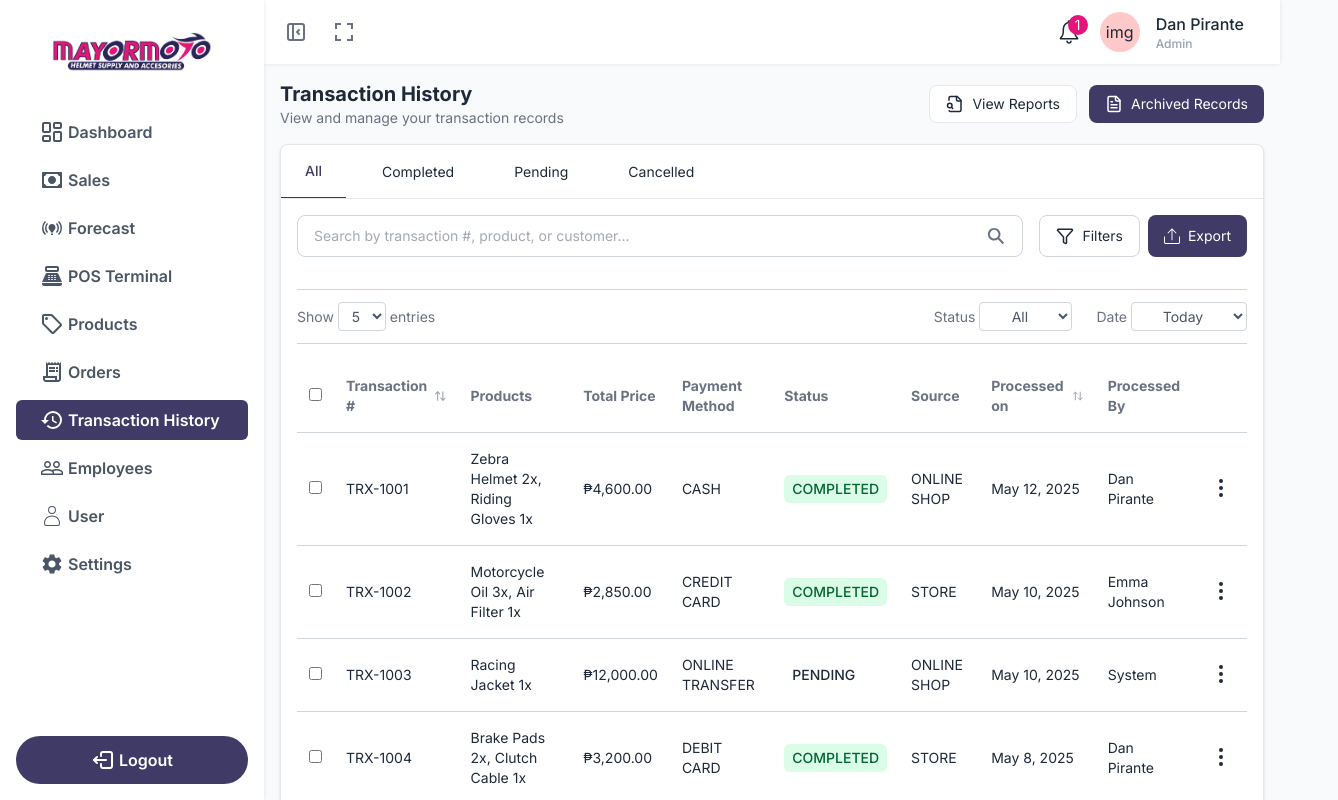
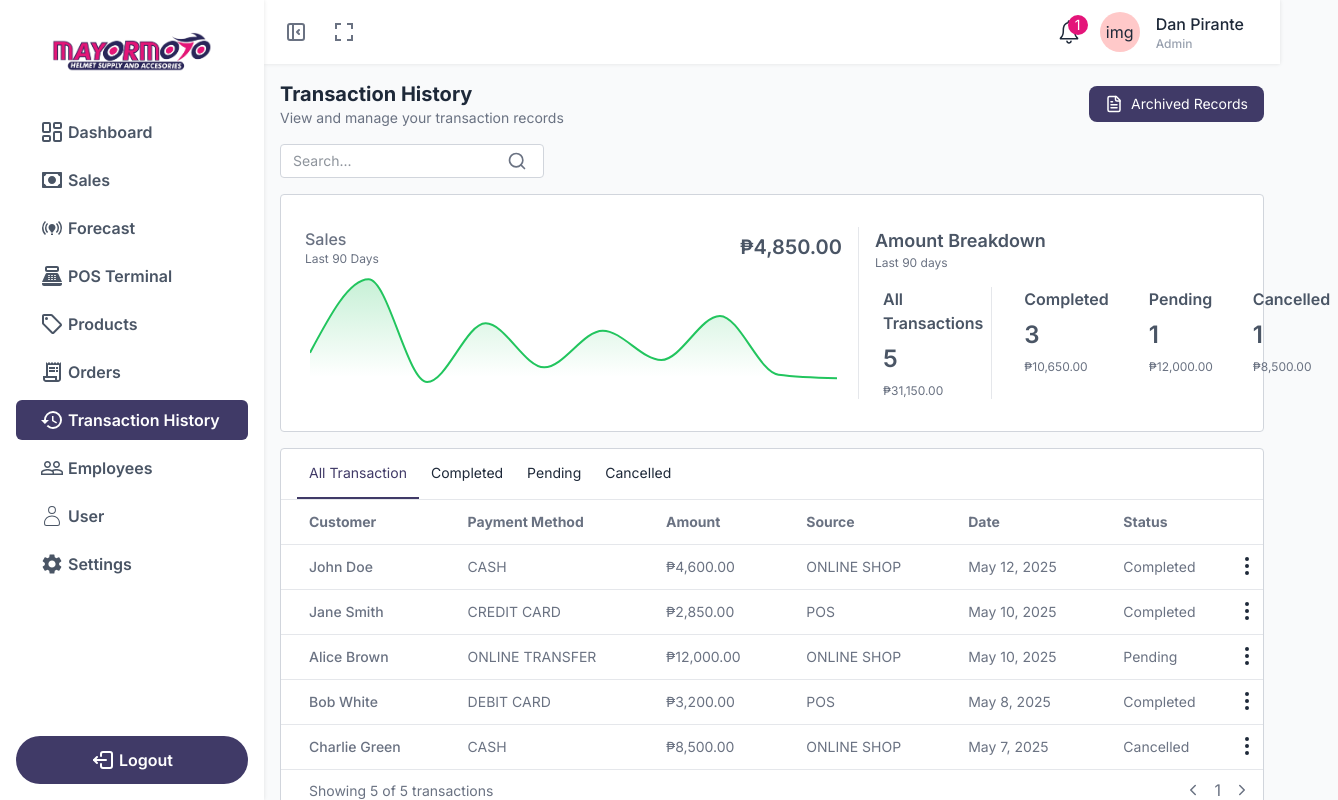
Before and after one commit to danwiic/Capstone-Project, a React (Vite) app in the folder frontend/: page /pos/history in a window 1280 px wide. Shown: the top 800 px of the page, 1338 px wide, since content can reach past the window. Built offline with nearby package versions, Linux system fonts and the light colour scheme; what tailwindcss-animated would draw is missing.

Commit message:
refactored the orders history page

```diff
--- a/frontend/package.json
+++ b/frontend/package.json
@@ -15,6 +15,7 @@
     "@mui/material": "^7.0.2",
     "@tailwindcss/vite": "^4.0.14",
     "axios": "^1.8.4",
+    "date-fns": "^4.1.0",
     "lucide-react": "^0.501.0",
     "react": "^19.0.0",
     "react-dom": "^19.0.0",
--- a/frontend/src/components/Layout/BrandLayout.tsx
+++ b/frontend/src/components/Layout/BrandLayout.tsx
@@ -32,7 +32,6 @@ export default function BrandLayout({
   pagination,
   selectedCategories,
   selectedBrands,
-  sortOrder,
   onSortOrderChange,
   onCategoryChange,
   onBrandChange,
--- a/frontend/src/components/pos/charts/Charts.tsx
+++ b/frontend/src/components/pos/charts/Charts.tsx
@@ -15,8 +15,9 @@ import {
   Legend,
   ReferenceLine,
   ComposedChart,
+  AreaChart,
+  Area,
 } from "recharts";
-import { formatMoney } from "../../../utils/formatMoney";
 
 export const CategoryDonutChart = ({
   data,
@@ -395,7 +396,11 @@ export const TransactionComparisonLineChart = ({
         data={data}
         margin={{ top: 10, right: 30, left: 30, bottom: 5 }}
       >
-        <CartesianGrid strokeDasharray="3 0" stroke="#e5e7eb" vertical={false} />
+        <CartesianGrid
+          strokeDasharray="3 0"
+          stroke="#e5e7eb"
+          vertical={false}
+        />
         <XAxis dataKey="date" tick={{ fontSize: 12 }} />
         <Tooltip content={<CustomTooltip />} />
         <Legend verticalAlign="top" height={36} />
@@ -423,7 +428,7 @@ export const TransactionComparisonLineChart = ({
 export const RevenueGrowthRateChart = ({
   data,
 }: {
-  data: { month: string; growthRate: number }[];
+  data: { month: string; growthRate: number }[] | any[];
 }) => {
   const CustomTooltip = ({ active, payload, label }: any) => {
     if (active && payload && payload.length) {
@@ -445,8 +450,15 @@ export const RevenueGrowthRateChart = ({
 
   return (
     <ResponsiveContainer width="100%" height={300}>
-      <LineChart data={data} margin={{ top: 10, right: 20, left: 20, bottom: 10 }}>
-        <CartesianGrid strokeDasharray="3 0" stroke="#e5e7eb" vertical={false} />
+      <LineChart
+        data={data}
+        margin={{ top: 10, right: 20, left: 20, bottom: 10 }}
+      >
+        <CartesianGrid
+          strokeDasharray="3 0"
+          stroke="#e5e7eb"
+          vertical={false}
+        />
         <XAxis dataKey="month" tick={{ fontSize: 12 }} />
 
         <Tooltip content={<CustomTooltip />} />
@@ -462,3 +474,56 @@ export const RevenueGrowthRateChart = ({
     </ResponsiveContainer>
   );
 };
+
+import { formatMoney } from "../../../utils/formatMoney";
+
+const data = [
+  { day: "Day 1", sales: 400 },
+  { day: "Day 10", sales: 1400 },
+  { day: "Day 20", sales: 0 },
+  { day: "Day 30", sales: 800 },
+  { day: "Day 40", sales: 200 },
+  { day: "Day 50", sales: 700 },
+  { day: "Day 60", sales: 300 },
+  { day: "Day 70", sales: 900 },
+  { day: "Day 80", sales: 100 },
+  { day: "Day 90", sales: 50 },
+];
+
+const totalSales = data.reduce((acc, cur) => acc + cur.sales, 0);
+
+export const SimpleSalesChart = () => {
+  return (
+    <div className="w-full">
+      <div className="flex justify-between items-center mb-2">
+        <div>
+          <p className=" text-gray-500 font-medium">Sales</p>
+          <p className="text-xs text-gray-500">Last 90 Days</p>
+        </div>
+        <p className="text-xl font-semibold text-gray-600">
+          {formatMoney(totalSales)}
+        </p>
+      </div>
+      <ResponsiveContainer width="100%" height={120}>
+        <AreaChart data={data}>
+          <defs>
+            <linearGradient id="colorSales" x1="0" y1="0" x2="0" y2="1">
+              <stop offset="5%" stopColor="#22c55e" stopOpacity={0.4} />
+              <stop offset="95%" stopColor="#22c55e" stopOpacity={0} />
+            </linearGradient>
+          </defs>
+          <XAxis dataKey="day" hide />
+          <YAxis hide domain={[0, 1500]} />
+          <Tooltip formatter={(value: number) => formatMoney(value)} />
+          <Area
+            type="monotone"
+            dataKey="sales"
+            stroke="#22c55e"
+            strokeWidth={2}
+            fill="url(#colorSales)"
+          />
+        </AreaChart>
+      </ResponsiveContainer>
+    </div>
+  );
+};
--- a/frontend/src/pages/pos/History.tsx
+++ b/frontend/src/pages/pos/History.tsx
@@ -1,23 +1,14 @@
+import { FileText, SearchIcon, ChevronRight, ChevronLeft } from "lucide-react";
+import Layout from "../../components/pos/nav/Layout";
+import { formatMoney } from "../../utils/formatMoney";
+import { SimpleSalesChart } from "../../components/pos/charts/Charts";
+import KebabMenu from "../../components/pos/menu/Kebab";
 import { useState } from "react";
-import { IoSearchSharp } from "react-icons/io5";
-import { TfiExport } from "react-icons/tfi";
-import {
-  Calendar,
-  Filter,
-  FileText,
-  ArrowUpDown,
-  FileSearch,
-} from "lucide-react";
-import Layout from "../../components/pos/nav/Layout";
-import Table from "../../components/pos/table";
-import KebabMenu from "../../components/pos/menu/Kebab";
-import { formatMoney } from "../../utils/formatMoney";
-import Status from "../../components/pos/status card/Status";
 
-// Sample data for transactions
 const transactions = [
   {
     id: "TRX-1001",
+    name: "John Doe",
     products: "Zebra Helmet 2x, Riding Gloves 1x",
     totalPrice: 4600,
     paymentMethod: "CASH",
@@ -28,16 +19,18 @@ const transactions = [
   },
   {
     id: "TRX-1002",
+    name: "Jane Smith",
     products: "Motorcycle Oil 3x, Air Filter 1x",
     totalPrice: 2850,
     paymentMethod: "CREDIT CARD",
     status: "completed",
-    source: "STORE",
+    source: "POS",
     date: "May 10, 2025",
     processedBy: "Emma Johnson",
   },
   {
     id: "TRX-1003",
+    name: "Alice Brown",
     products: "Racing Jacket 1x",
     totalPrice: 12000,
     paymentMethod: "ONLINE TRANSFER",
@@ -48,16 +41,18 @@ const transactions = [
   },
   {
     id: "TRX-1004",
+    name: "Bob White",
     products: "Brake Pads 2x, Clutch Cable 1x",
     totalPrice: 3200,
     paymentMethod: "DEBIT CARD",
     status: "completed",
-    source: "STORE",
+    source: "POS",
     date: "May 8, 2025",
     processedBy: "Dan Pirante",
   },
   {
     id: "TRX-1005",
+    name: "Charlie Green",
     products: "Motocross Helmet 1x, Goggles 1x",
     totalPrice: 8500,
     paymentMethod: "CASH",
@@ -69,46 +64,54 @@ const transactions = [
 ];
 
 export default function History() {
-  const [searchTerm, setSearchTerm] = useState("");
   const [selectedFilter, setSelectedFilter] = useState("all");
-  const [selectedItems, setSelectedItems] = useState([]);
-  const [showFilters, setShowFilters] = useState(false);
+  const [searchTerm, setSearchTerm] = useState<string>("");
+  const totalStatus = () => {
+    const sumStatus: { [key: string]: { count: number; totalPrice: number } } =
+      {};
 
-  // Handle selecting all items
-  const handleSelectAll = (e) => {
-    if (e.target.checked) {
-      setSelectedItems(transactions.map((t) => t.id));
-    } else {
-      setSelectedItems([]);
+    for (const transaction of transactions) {
+      const status = transaction.status;
+      if (!sumStatus[status]) {
+        sumStatus[status] = { count: 0, totalPrice: 0 };
       }
+      sumStatus[status].count += 1;
+      sumStatus[status].totalPrice += transaction.totalPrice;
+    }
+
+    const result = Object.entries(sumStatus).map(([status, data]) => ({
+      status,
+      count: data.count,
+      totalPrice: data.totalPrice,
+    }));
+
+    return result;
   };
 
-  // Handle selecting individual item
-  const handleSelectItem = (id) => {
-    if (selectedItems.includes(id)) {
-      setSelectedItems(selectedItems.filter((item) => item !== id));
-    } else {
-      setSelectedItems([...selectedItems, id]);
-    }
-  };
+  const countTotalStat = totalStatus().reduce(
+    (acc: number, item: { count: number }) => acc + item.count,
+    0
+  );
 
+  const countTotalPrice = transactions.reduce(
+    (acc: number, transaction: { totalPrice: number }) =>
+      acc + transaction.totalPrice,
+    0
+  );
 
-
-  const filteredTransactions = transactions.filter((transaction) => {
-    const matchesSearch =
+  const filterTransactions = transactions.filter(
+    (transaction) =>
+      (selectedFilter === "all" || transaction.status === selectedFilter) &&
+      (searchTerm === "" ||
+        transaction.name.toLowerCase().includes(searchTerm.toLowerCase()) ||
         transaction.id.toLowerCase().includes(searchTerm.toLowerCase()) ||
         transaction.products.toLowerCase().includes(searchTerm.toLowerCase()) ||
-      transaction.processedBy.toLowerCase().includes(searchTerm.toLowerCase());
-
-    const matchesStatus =
-      selectedFilter === "all" || transaction.status === selectedFilter;
-
-    return matchesSearch && matchesStatus;
-  });
+        transaction.status.toLowerCase().includes(searchTerm.toLowerCase()))
+  );
 
   return (
     <Layout>
-      <div className="flex flex-col gap-4 w-full">
+      <div className="flex flex-col gap-4">
         {/* Header */}
         <div className="flex justify-between items-center">
           <div>
@@ -121,13 +124,6 @@ export default function History() {
           </div>
           <div className="flex gap-3 text-sm">
             <button
-              className="flex items-center gap-2 px-4 py-2
-            bg-white border border-gray-200 rounded-lg hover:bg-gray-500"
-            >
-              <FileSearch size={18} />
-              <span>View Reports</span>
-            </button>
-            <button
               className="flex items-center gap-2 px-4 py-2 bg-mayormoto-blue text-white rounded-lg
                hover:bg-mayormoto-blue-hover text-sm"
             >
@@ -136,187 +132,172 @@ export default function History() {
             </button>
           </div>
         </div>
+        {/* Transaction List */}
+        <div className="flex flex-col gap-4">
+          {/* Search box */}
+          <div
+            className="bg-white border border-gray-300 rounded px-3 py-1.5 w-fit
+          flex items-center "
+          >
+            <input
+              onChange={(e) => setSearchTerm(e.target.value)}
+              value={searchTerm}
+              type="text"
+              className="outline-0 text-sm"
+              placeholder="Search..."
+            />
+            <button className="px-1 flex items-center justify-center text-gray-500">
+              <SearchIcon size={20} />
+            </button>
+          </div>
 
-        {/* Status Tabs */}
-
-        {/* Search and Filters */}
-        <div className="bg-white rounded-lg shadow-sm border border-gray-200">
-          <div className="flex flex-wrap gap-3 text-sm border-b border-gray-200">
-            {["all", "completed", "pending", "cancelled"].map(
-              (status: string) => (
           <div
-                  key={status}
-                  onClick={() => setSelectedFilter(status)}
-                  className={`flex items-center px-6 py-4 cursor-pointer ${
-                    selectedFilter === status
-                      ? "border-b font-medium  border-mayormoto-blue text-mayormoto-blue"
-                      : ""
-                  }`}
+            className="grid grid-cols-5 gap-4 bg-white p-6 py-8 rounded border
+           border-gray-300 text-gray-600"
           >
-                  <span className="capitalize">{status}</span>
+            <div className="col-span-3 border-r border-gray-200 pr-4 flex flex-col gap-2">
+              <SimpleSalesChart />
+            </div>
+            <div className="col-span-2 flex flex-col justify-between gap-4">
+              <div>
+                <h2 className="text-lg font-semibold">Amount Breakdown</h2>
+                <p className="text-xs text-gray-500">Last 90 days</p>
+              </div>
+              <div className="flex gap-6 ">
+                <div className="flex flex-col gap-2 px-2 border-r border-gray-200">
+                  <span className="font-semibold">All Transactions</span>
+                  <span className="font-semibold text-2xl">
+                    {countTotalStat}
+                  </span>
+                  <span className="text-xs text-gray-500">
+                    {formatMoney(countTotalPrice)}
+                  </span>
+                </div>
+                {totalStatus().map(
+                  (
+                    item: {
+                      status: string;
+                      count: number;
+                      totalPrice: number;
+                    },
+                    i: number
+                  ) => (
+                    <div className="flex flex-col gap-2 px-2" key={i}>
+                      <span className="font-semibold">
+                        {item.status.charAt(0).toUpperCase() +
+                          item.status.slice(1)}
+                      </span>
+                      <span className="font-semibold text-2xl">
+                        {item.count}
+                      </span>
+                      <span className="text-xs text-gray-500">
+                        {formatMoney(item.totalPrice)}
+                      </span>
                     </div>
                   )
                 )}
               </div>
-          <div className="p-4 flex flex-col sm:flex-row justify-between items-center gap-4">
-            <div className="bg-white border border-gray-300 rounded-lg flex items-center flex-1">
-              <input
-                className="outline-none px-4 py-2.5 text-sm text-gray-600 w-full rounded-lg"
-                placeholder="Search by transaction #, product, or customer..."
-                type="text"
-                value={searchTerm}
-                onChange={(e) => setSearchTerm(e.target.value)}
-              />
-              <button className="px-4 py-2 text-gray-500">
-                <IoSearchSharp size={20} />
-              </button>
-            </div>
-            <div className="flex gap-2 w-full sm:w-auto text-sm">
-              <button
-                onClick={() => setShowFilters(!showFilters)}
-                className="flex items-center gap-2 px-4 py-2.5 border border-gray-300 rounded-lg hover:bg-gray-50"
-              >
-                <Filter size={18} />
-                <span>Filters</span>
-              </button>
-              <button
-                className="flex items-center gap-2 px-4 py-2 bg-mayormoto-blue text-white rounded-lg
-               hover:bg-mayormoto-blue-hover text-sm"
-              >
-                <TfiExport size={16} />
-                <span>Export</span>
-              </button>
             </div>
           </div>
 
-          {/* Filter Options */}
-          {showFilters && (
-            <div className="px-4 pb-4 pt-1 border-t border-gray-200">
-              <div className="flex flex-wrap gap-4">
-                <div className="flex items-center gap-2">
-                  <span className="text-sm text-gray-600">Date Range:</span>
-                  <div className="flex items-center border border-gray-300 rounded-lg">
-                    <button className="flex items-center gap-1 px-3 py-1.5 text-sm">
-                      <Calendar size={14} />
-                      <span>May 1, 2025</span>
+          {/* Transaction Table */}
+          <div className="bg-white flex flex-col border border-gray-300 rounded">
+            <div className="px-4 border-b border-gray-200">
+              <button
+                onClick={() => setSelectedFilter("all")}
+                className={`px-3 py-3.5 text-sm ${
+                  selectedFilter === "all" &&
+                  "border-b-2 border-mayormoto-blue text-mayormoto-blue"
+                } transition-all ease-in duration-100`}
+              >
+                All Transaction
               </button>
-                    <span className="text-gray-400">-</span>
-                    <button className="flex items-center gap-1 px-3 py-1.5 text-sm">
-                      <Calendar size={14} />
-                      <span>May 12, 2025</span>
+              {totalStatus().map((stat) => (
+                <button
+                  className={`px-3 py-3.5 text-sm ${
+                    selectedFilter === stat.status &&
+                    "border-b-2 border-mayormoto-blue text-mayormoto-blue"
+                  } transition-all ease-in duration-100`}
+                  onClick={() => setSelectedFilter(stat.status)}
+                >
+                  {stat.status.charAt(0).toLocaleUpperCase() +
+                    stat.status.slice(1)}
                 </button>
+              ))}
             </div>
+            {filterTransactions.length > 0 ? (
+              <table>
+                <thead>
+                  <tr className="text-sm border-b border-gray-200 text-left">
+                    <th className="px-7 py-3 text-gray-500">Customer</th>
+                    <th className="px-7 py-3 text-gray-500">Payment Method</th>
+                    <th className="px-7 py-3 text-gray-500">Amount</th>
+                    <th className="px-7 py-3 text-gray-500">Source</th>
+                    <th className="px-7 py-3 text-gray-500">Date</th>
+                    <th className="px-7 py-3 text-gray-500">Status</th>
+                    <th></th>
+                  </tr>
+                </thead>
+                <tbody>
+                  {filterTransactions.map((transaction, i) => (
+                    <tr
+                      key={i}
+                      className="text-left text-sm border-b
+                    border-gray-200"
+                    >
+                      <td className="px-7 py-3 text-gray-500 font-medium">
+                        {transaction.name}
+                      </td>
+                      <td className="px-7 py-3 text-gray-500">
+                        {transaction.paymentMethod}
+                      </td>
+                      <td className="px-7 py-3 text-gray-500">
+                        {formatMoney(transaction.totalPrice)}
+                      </td>
+                      <td className="px-7 py-3 text-gray-500">
+                        {transaction.source}
+                      </td>
+                      <td className="px-7 py-3 text-gray-500">
+                        {transaction.date}
+                      </td>
+                      <td className="px-7 py-3 text-gray-500">
+                        {transaction.status.charAt(0).toUpperCase() +
+                          transaction.status.slice(1)}
+                      </td>
+                      <td>
+                        <KebabMenu />
+                      </td>
+                    </tr>
+                  ))}
+                </tbody>
+              </table>
+            ) : (
+              <div className="p-10 flex items-center justify-center">
+                <p className="text-sm text-gray-500">
+                  No matching transactions found.
+                </p>
               </div>
-                <div className="flex items-center gap-2">
-                  <span className="text-sm text-gray-600">Payment Method:</span>
-                  <select className="border border-gray-300 rounded-lg px-3 py-1.5 text-sm">
-                    <option value="">All Methods</option>
-                    <option value="cash">Cash</option>
-                    <option value="credit">Credit Card</option>
-                    <option value="debit">Debit Card</option>
-                    <option value="transfer">Online Transfer</option>
-                  </select>
+            )}
+            {filterTransactions.length > 0 && (
+              <div className="px-3 py-2 flex items-center justify-between ">
+                <div>
+                  <span className="text-gray-500 text-sm px-4 py-2">
+                    Showing {transactions.length} of {transactions.length}{" "}
+                    transactions
+                  </span>
                 </div>
-                <div className="flex items-center gap-2">
-                  <span className="text-sm text-gray-600">Source:</span>
-                  <select className="border border-gray-300 rounded-lg px-3 py-1.5 text-sm">
-                    <option value="">All Sources</option>
-                    <option value="store">Store</option>
-                    <option value="online">Online Shop</option>
-                  </select>
-                </div>
-                <button className="text-blue-600 hover:text-blue-800 text-sm">
-                  Clear Filters
+                <div className="flex items-center justify-end">
+                  <button>
+                    <ChevronLeft size={18} className="text-gray-500" />
+                  </button>
+                  <span className="px-3 text-gray-500">1</span>
+                  <button>
+                    <ChevronRight size={18} className="text-gray-500" />
                   </button>
                 </div>
               </div>
             )}
-
-          {/* Table */}
-          <Table.DataTable status date>
-            <Table.TableHead>
-              <Table.TableRow>
-                <Table.Header>
-                  <input
-                    type="checkbox"
-                    checked={
-                      selectedItems.length === transactions.length &&
-                      transactions.length > 0
-                    }
-                    onChange={handleSelectAll}
-                    className="rounded"
-                  />
-                </Table.Header>
-                <Table.Header position="left">
-                  <div className="flex items-center gap-1">
-                    Transaction #
-                    <ArrowUpDown size={14} className="text-gray-400" />
           </div>
-                </Table.Header>
-                <Table.Header position="left">Products</Table.Header>
-                <Table.Header>Total Price</Table.Header>
-                <Table.Header>Payment Method</Table.Header>
-                <Table.Header>Status</Table.Header>
-                <Table.Header>Source</Table.Header>
-                <Table.Header>
-                  <div className="flex items-center gap-1">
-                    Processed on
-                    <ArrowUpDown size={14} className="text-gray-400" />
-                  </div>
-                </Table.Header>
-                <Table.Header>Processed By</Table.Header>
-                <Table.Header></Table.Header>
-              </Table.TableRow>
-            </Table.TableHead>
-            <Table.TableBody>
-              {filteredTransactions.map((transaction, i) => (
-                <Table.TableRow key={transaction.id}>
-                  <Table.Data>
-                    <input
-                      type="checkbox"
-                      checked={selectedItems.includes(transaction.id)}
-                      onChange={() => handleSelectItem(transaction.id)}
-                      className="rounded"
-                    />
-                  </Table.Data>
-                  <Table.Data>{transaction.id}</Table.Data>
-                  <Table.Data>{transaction.products}</Table.Data>
-                  <Table.Data>{formatMoney(transaction.totalPrice)}</Table.Data>
-                  <Table.Data>{transaction.paymentMethod}</Table.Data>
-                  <Table.Data>
-                    <Status status={transaction.status} />
-                  </Table.Data>
-                  <Table.Data>{transaction.source}</Table.Data>
-                  <Table.Data>{transaction.date}</Table.Data>
-                  <Table.Data>{transaction.processedBy}</Table.Data>
-                  <Table.Data>
-                    <KebabMenu
-                      items={[
-                        {
-                          label: "View Details",
-                          onClick: () =>
-                            console.log("view details", transaction.id),
-                        },
-                        {
-                          label: "Print Receipt",
-                          onClick: () =>
-                            console.log("print receipt", transaction.id),
-                        },
-                        {
-                          label: "Void Transaction",
-                          onClick: () => console.log("void", transaction.id),
-                        },
-                        {
-                          label: "Archive",
-                          onClick: () => console.log("Archive", transaction.id),
-                        },
-                      ]}
-                    />
-                  </Table.Data>
-                </Table.TableRow>
-              ))}
-            </Table.TableBody>
-          </Table.DataTable>
         </div>
       </div>
     </Layout>
```
Also changed, not shown: 1 other file (tests, documents, lock files or other folders). Lines whose indentation alone changed are shown as unchanged.
